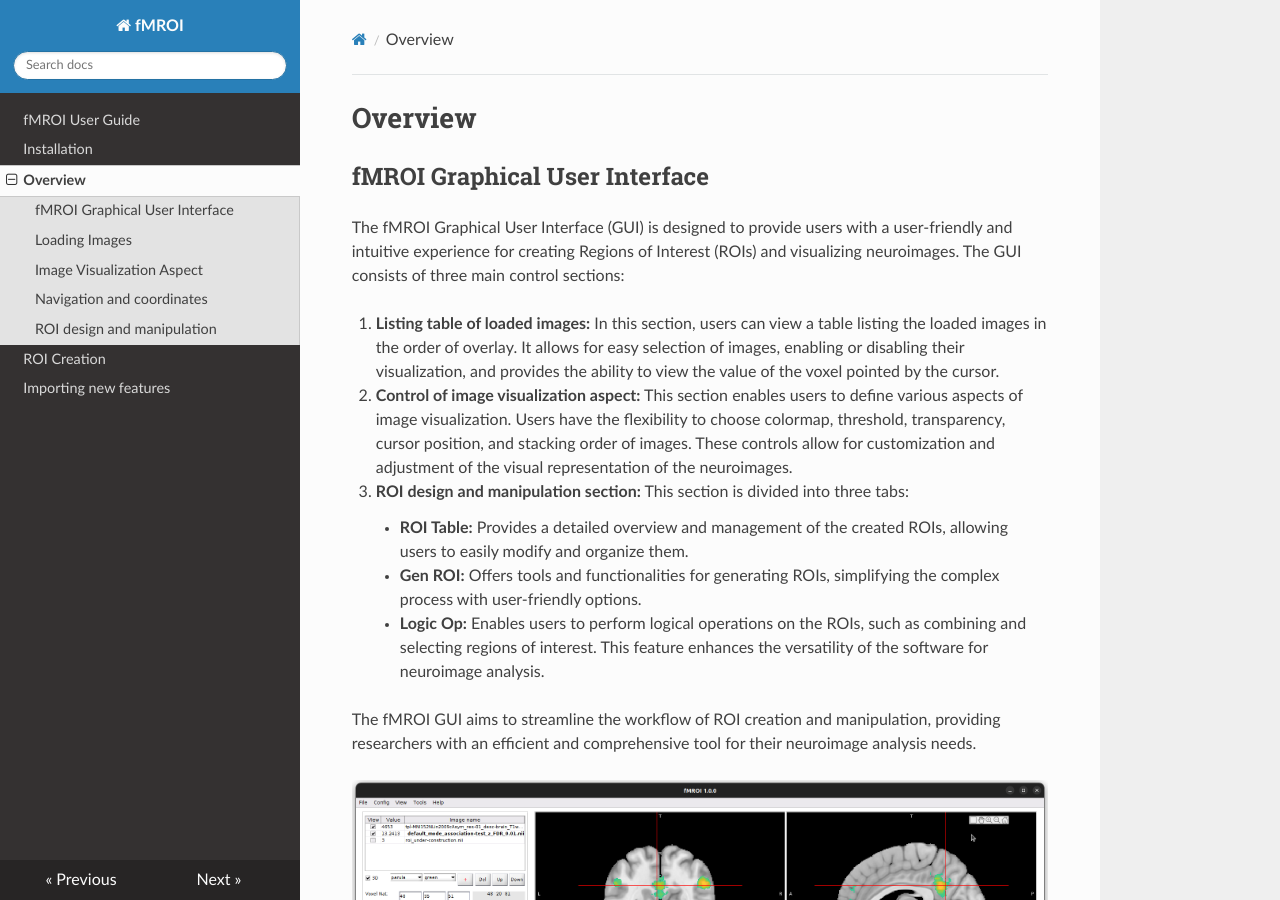
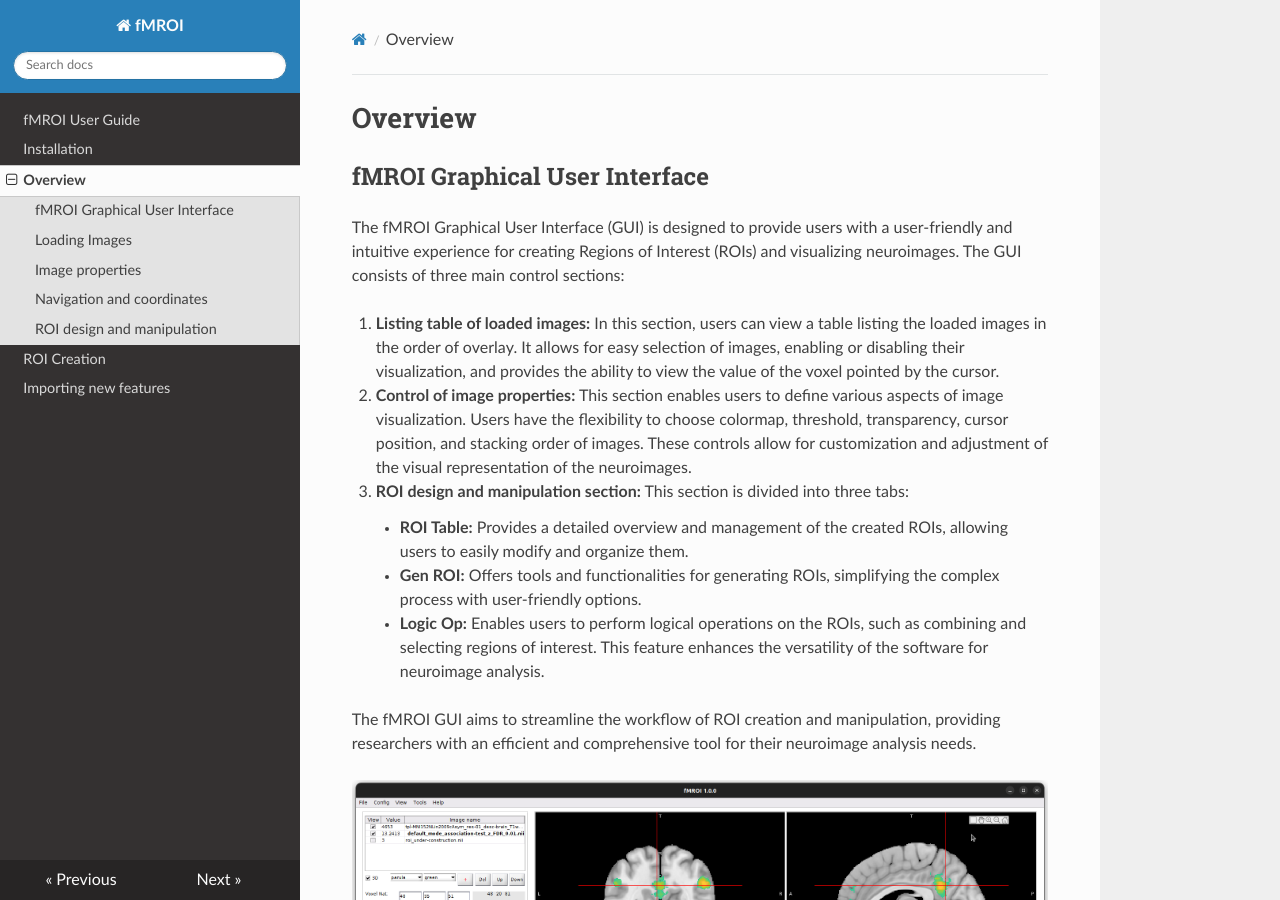
Before and after one commit to proactionlab/fmroi-docs, an MkDocs documentation site: the page built from docs/overview.md, in a window 1280 px wide and 900 px high. Built offline with MkDocs 1.6.1, drawn with Linux system fonts in a browser that asks for light colours; nearby versions of some CDN libraries; some of the changed text lies outside the part shown.

Commit message:
update overview page

```diff
--- a/docs/overview.md
+++ b/docs/overview.md
@@ -8,7 +8,7 @@
 
 1. **Listing table of loaded images:** In this section, users can view a table listing the loaded images in the order of overlay. It allows for easy selection of images, enabling or disabling their visualization, and provides the ability to view the value of the voxel pointed by the cursor.
 
-2. **Control of image visualization aspect:** This section enables users to define various aspects of image visualization. Users have the flexibility to choose colormap, threshold, transparency, cursor position, and stacking order of images. These controls allow for customization and adjustment of the visual representation of the neuroimages.
+2. **Control of image properties:** This section enables users to define various aspects of image visualization. Users have the flexibility to choose colormap, threshold, transparency, cursor position, and stacking order of images. These controls allow for customization and adjustment of the visual representation of the neuroimages.
 
 3. **ROI design and manipulation section:** This section is divided into three tabs:
 
@@ -47,8 +47,8 @@
 
 *Please note that in the fMROI table of loaded images, the top image is represented by the last line, while the bottom image is represented by the first line.*
 
-Image Visualization Aspect
---------------------------
+Image properties
+----------------
 
 **Controls**
 
```
